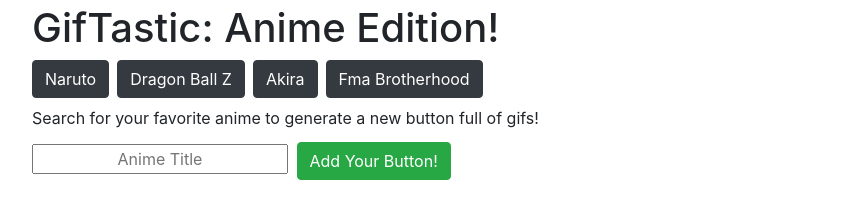
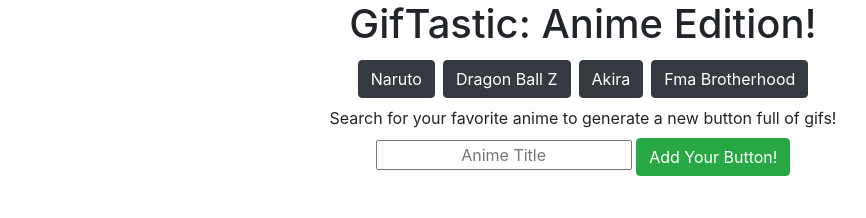
Before and after one commit to CurtisLane/GifTastic, a plain HTML site: page index.html in a window 1280 px wide. Shown: the whole page, without its empty margins (57-923 px from the left). Drawn offline with nearby package versions, Linux system fonts and the light colour scheme.

Commit message:
update index.html bootstrap classes. Update app.js add instructions for user.

```diff
--- a/assets/javascript/app.js
+++ b/assets/javascript/app.js
@@ -20,7 +20,6 @@
             console.log(response)
             let results = response.data
             for (let i = 0; i < results.length; i++){
-
                 let gifDiv = $('<div>');
                 let rating = results[i].rating;
                 let p = $('<p>').text('Rated: ' + rating);
@@ -30,13 +29,16 @@
                 gifImage.attr('data-still', results[i].images.original_still.url)
                 gifImage.attr('data-animate', results[i].images.original.url)
                 gifImage.attr('data-state', 'still')
-                gifImage.addClass('gif img-fluid mx-1 my-3')
+                gifImage.addClass('gif img-fluid')
 
                 gifDiv.append(gifImage);
                 gifDiv.append(p);
 
                 displayGifsDiv.append(gifDiv);
             }
+            let instructions = $('<p>').text('Click or tap an image to start/stop the animation.');
+            displayGifsDiv.prepend(instructions)
+
 
             $('.gif').on("click", function() {
                 console.log('clicked')
--- a/index.html
+++ b/index.html
@@ -12,21 +12,28 @@
 </head>
 <body>
 
-    <div class="container mx-auto">
-        <h1 class="m-1">GifTastic: Anime Edition!</h1>
+    <div class="container text-center">
+        <div class="row">
+            <div class="col-12">
+                <h1>GifTastic: Anime Edition!</h1>
 
                 <div id="buttons"></div>
 
-        <form class="m-1" action="" id="searchForm">
+                <form class="" action="" id="searchForm">
                     <div class="form-group">
                         <label for="searchInput" class="form-text">Search for your favorite anime to generate a new button full of gifs!</label>
                         <input type="text" class="text-center" placeholder="Anime Title" id="searchInput">
-                <button class="btn btn-success m-1" type="button" id="addSearch">Add Your Button!</button>
+                        <button class="btn btn-success" type="button" id="addSearch">Add Your Button!</button>
 
                     </div>
                 </form>
-
+            </div>
+        </div>
+        <div class="row">
+            <div class="col-12">
                 <div id="displayGifs"></div>
+            </div>
+        </div>
 
 
 
```
Lines whose indentation alone changed are shown as unchanged.
